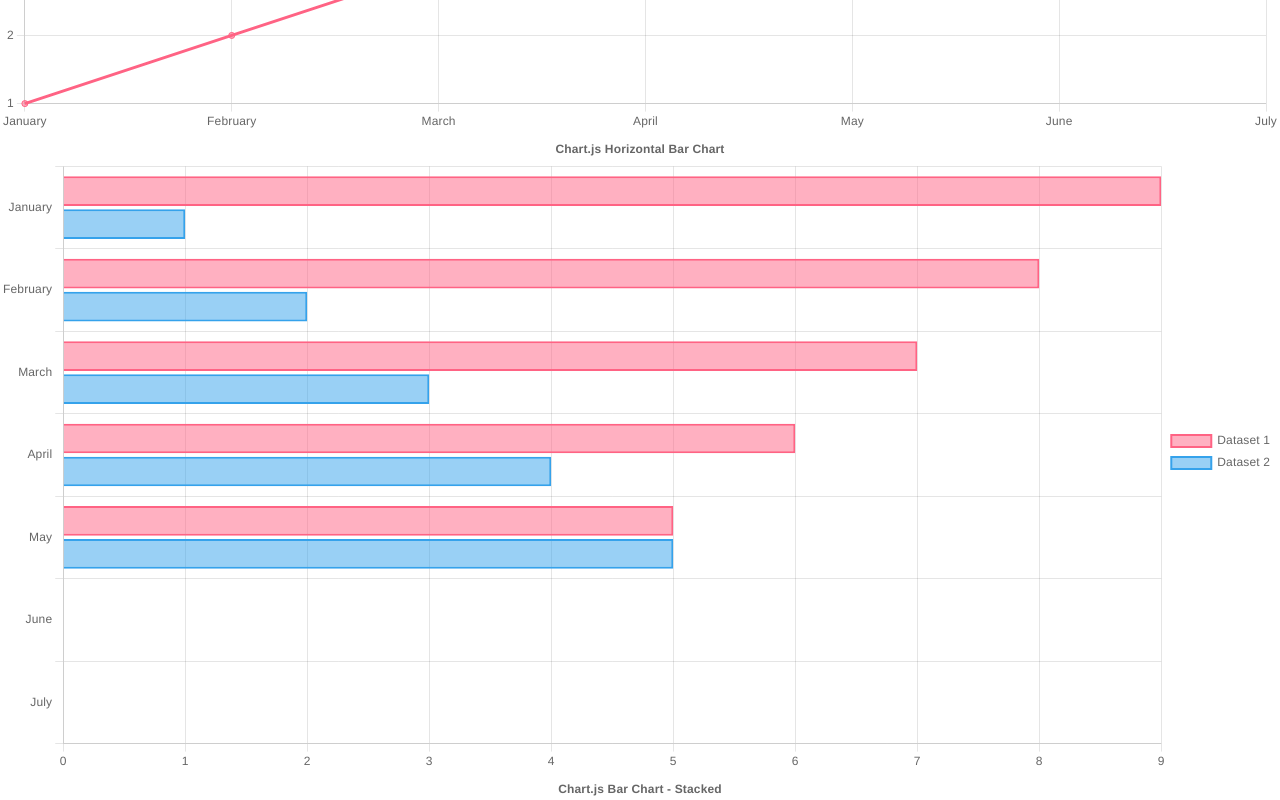
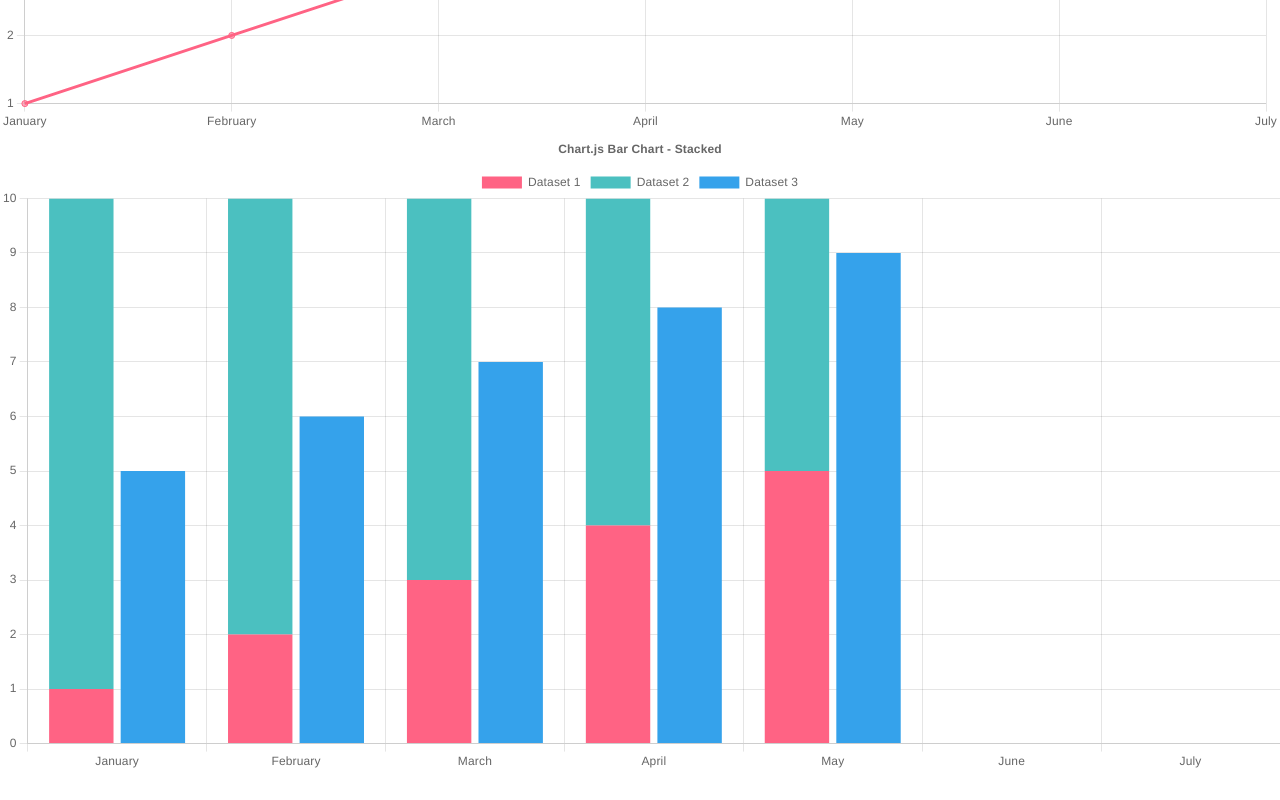
Before and after one commit to Raghav-ust/React-Final-Assessment, a React (Create React App) app: page /dashboard in a window 1280 px wide. Shown: the part 1260-2060 px from the top of the page. After the commit the page ends 2032 px from the top, so only its background shows below. Built offline with nearby package versions, Linux system fonts and the light colour scheme; the HTML template or start-up script is replaced by a standard one.

Commit message:
chart edit

```diff
--- a/src/Component/Dashboard.jsx
+++ b/src/Component/Dashboard.jsx
@@ -11,7 +11,6 @@ import {
 } from 'chart.js';
 import { Bar } from 'react-chartjs-2';
 import LineChart from './LineChart';
-import { HorizontalBarChart } from './HorizontalBarChart';
 import { GroupedBar } from './GroupedBar';
 import ResponsiveDrawer from './ResponsiveDrawer';
 
@@ -68,7 +67,6 @@ export default function Dashboard() {
       <LineChart />
     </div>
     <div className='chart'>
-      <HorizontalBarChart />
       <GroupedBar />
     </div>
   </div>
--- a/src/Component/HorizontalBarChart.jsx
+++ /dev/null
@@ -1,63 +0,0 @@
-import React from 'react';
-import {
-  Chart as ChartJS,
-  CategoryScale,
-  LinearScale,
-  BarElement,
-  Title,
-  Tooltip,
-  Legend,
-} from 'chart.js';
-import { Bar } from 'react-chartjs-2';
-
-ChartJS.register(
-  CategoryScale,
-  LinearScale,
-  BarElement,
-  Title,
-  Tooltip,
-  Legend
-);
-
-export const options = {
-  indexAxis: 'y',
-  elements: {
-    bar: {
-      borderWidth: 2,
-    },
-  },
-  responsive: true,
-  plugins: {
-    legend: {
-      position: 'right',
-    },
-    title: {
-      display: true,
-      text: 'Chart.js Horizontal Bar Chart',
-    },
-  },
-};
-
-const labels = ['January', 'February', 'March', 'April', 'May', 'June', 'July'];
-
-export const data = {
-  labels,
-  datasets: [
-    {
-      label: 'Dataset 1',
-      data: [9,8,7,6,5],
-      borderColor: 'rgb(255, 99, 132)',
-      backgroundColor: 'rgba(255, 99, 132, 0.5)',
-    },
-    {
-      label: 'Dataset 2',
-      data: [1,2,3,4,5],
-      borderColor: 'rgb(53, 162, 235)',
-      backgroundColor: 'rgba(53, 162, 235, 0.5)',
-    },
-  ],
-};
-
-export function HorizontalBarChart() {
-  return <Bar options={options} data={data} />;
-}
```
